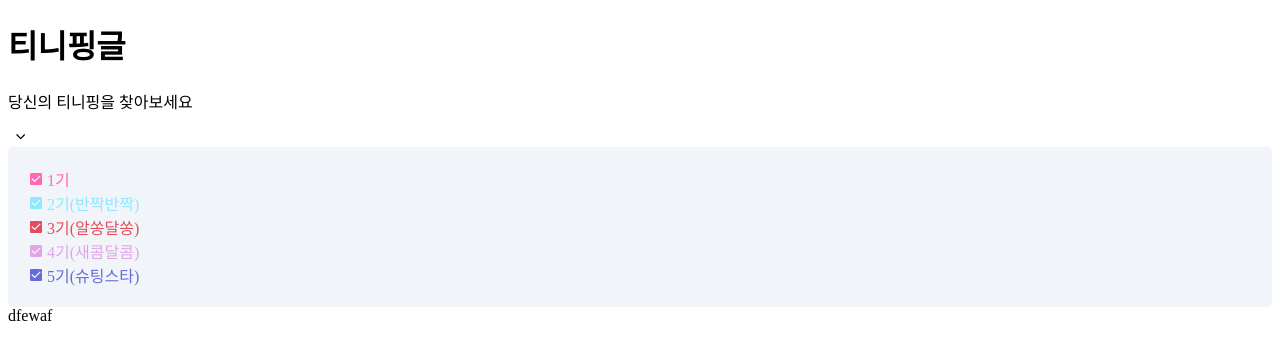
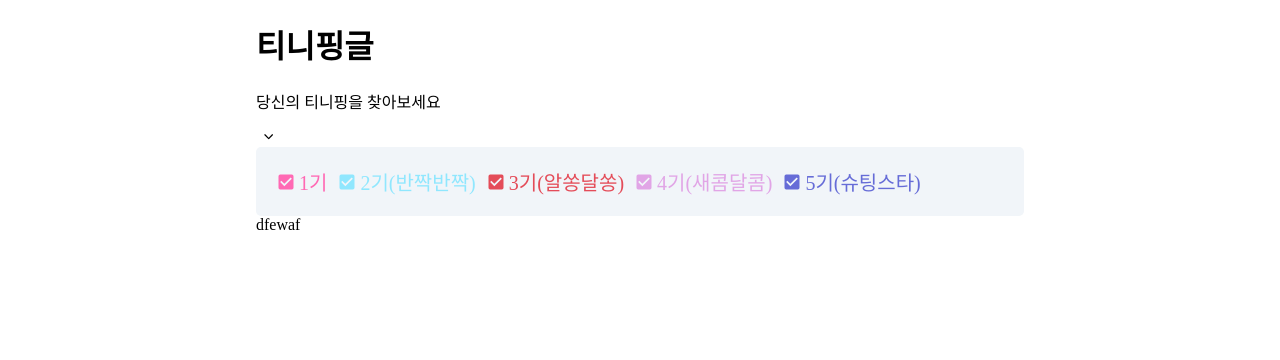
Before and after one commit to jratul/teeniepingle, a Next.js app: page / in a window 1280 px wide. Shown: the top 360 px of the page. Built offline with nearby package versions, Linux system fonts and the light colour scheme.

Commit message:
soften filter

```diff
--- a/src/app/CheckBox.tsx
+++ b/src/app/CheckBox.tsx
@@ -9,16 +9,23 @@ interface Props {
 }
 
 const CheckBoxContainer = styled.span<{ color: string }>`
+  float: left;
   display: flex;
   align-items: center;
   color: ${({ color }) => color};
   cursor: pointer;
+  font-size: 20px;
+  margin-right: 10px;
+
+  &:hover {
+    text-decoration: underline;
+  }
 `;
 
 const IconWrapper = styled.span`
   display: flex;
   align-items: center;
-  margin-right: 3px;  /* 아이콘과 텍스트 사이 간격 */
+  margin-right: 3px;
 `;
 
 export default function CheckBox({
--- a/src/app/FilterContent.tsx
+++ b/src/app/FilterContent.tsx
@@ -7,15 +7,12 @@ interface Props {
 }
 
 const Wrapper = styled.div<Props>`
-  max-height: ${(props) => (props.open ? "200px" : "0")};
-  transition: max-height 0.4s ease;
+  max-height: ${(props) => (props.open ? "auto" : "0")};
+  padding: ${(props) => (props.open ? "20px" : "0")};
+  transition: max-height 0.4s ease, padding 0.5s ease;
   overflow: hidden;
   background: #f1f5f9;
   border-radius: 5px;
-`;
-
-const Inner = styled.div`
-  padding: 20px;
 `;
 
 export default function FilterContent({ open }: Props) {
@@ -26,15 +23,15 @@ export default function FilterContent({ open }: Props) {
       ...filter,
       [key]: {
         ...filter[key],
-        checked: !filter[key].checked, // 체크 상태를 토글
+        checked: !filter[key].checked,
       },
     };
-    setFilter(newFilter); // 함수가 아니라 새로운 객체를 직접 전달
+    setFilter(newFilter);
   };
 
   return (
     <Wrapper open={open}>
-      <Inner>
+      <div>
         {Object.entries(filter).map(([key, filterItem]) => (
           <CheckBox
             key={key}
@@ -44,7 +41,7 @@ export default function FilterContent({ open }: Props) {
             content={filterItem.name}
           />
         ))}
-      </Inner>
+      </div>
     </Wrapper>
   );
 }
--- a/src/app/page.tsx
+++ b/src/app/page.tsx
@@ -1,13 +1,31 @@
+"use client";
+
+import styled from "@emotion/styled";
 import Filter from "./Filter";
+
+interface Props {
+  cols: number;
+}
+
+const Container = styled.div`
+  max-width: 768px;
+  margin: 0 auto;
+`;
+
+const Grid = styled.div<Props>`
+  display: grid;
+  grid-template-colums: repeat(${(props) => props.cols}, 1fr);
+`;
 
 export default function Home() {
   return (
-    <div>
+    <Container>
       <div>
         <h1>티니핑글</h1>
         <p>당신의 티니핑을 찾아보세요</p>
         <Filter />
+        <Grid cols={4}></Grid>
       </div>
-    </div>
+    </Container>
   );
 }
```
Also changed, not shown: src/app/PingItem.tsx (added, +7 -0 lines).
